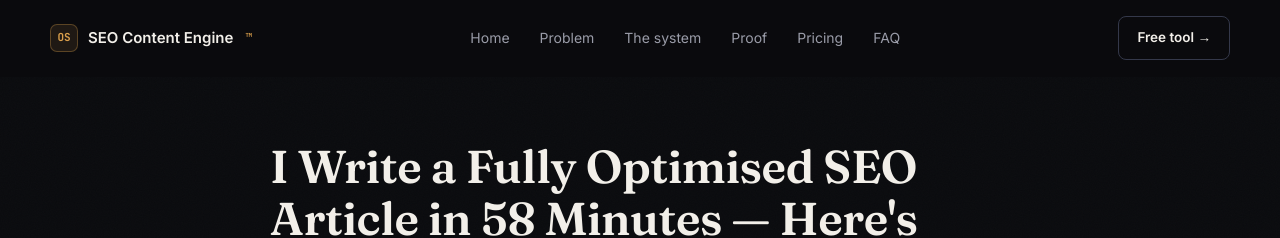
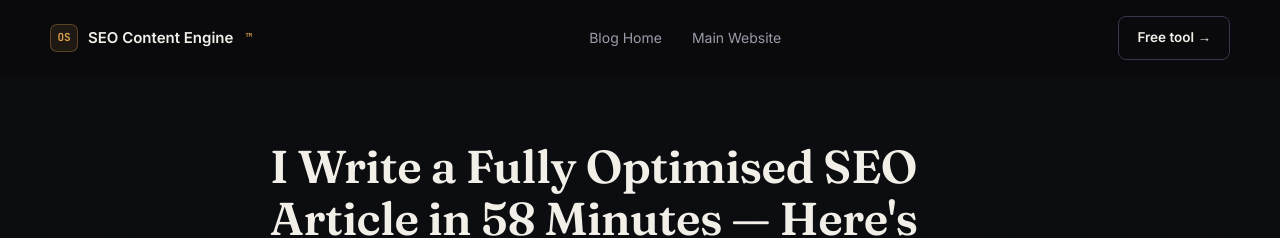
Before and after one commit to ibrabyze/blog-, a Jekyll site: the page built from _posts/2026-06-27-how-i-write-seo-articles-in-58-minutes.md, in a window 1280 px wide. Shown: the top 238 px of the page. Built offline with Jekyll 4.4.1, drawn with Linux system fonts in a browser that asks for light colours.

Commit message:
Update post.html

```diff
--- a/_layouts/post.html
+++ b/_layouts/post.html
@@ -464,21 +464,20 @@ footer{border-top:1px solid var(--border);padding:48px 0 32px}
 </head>
 <body>
 
+<!-- Upgraded Editorial Navigation Bar -->
 <nav class="nav" id="nav">
   <div class="nav-inner">
-    <a href="https://www.ibrahimshuaib.com" class="brand">
+    <a href="https://www.ibrahimshuaib.com/" class="brand">
       <span class="brand-mark">OS</span>
       SEO Content Engine<span class="font-mono" style="font-size:11px;color:var(--brass);margin-left:2px">™</span>
     </a>
-   <div class="nav-links">
-      <a href="https://www.ibrahimshuaib.com/" class="nav-link">Home</a>
-      <a href="https://www.ibrahimshuaib.com/#problem" class="nav-link">Problem</a>
-      <a href="https://www.ibrahimshuaib.com/#system" class="nav-link">The system</a>
-      <a href="https://www.ibrahimshuaib.com/#proof" class="nav-link">Proof</a>
-      <a href="https://www.ibrahimshuaib.com/#pricing" class="nav-link">Pricing</a>
-      <a href="https://www.ibrahimshuaib.com/#faq" class="nav-link">FAQ</a>
+
+    <div class="nav-links">
+      <a href="https://blog.ibrahimshuaib.com/" class="nav-link">Blog Home</a>
+      <a href="https://www.ibrahimshuaib.com/" class="nav-link">Main Website</a>
     </div>
-   <div class="nav-cta">
+
+    <div class="nav-cta">
       <a href="https://tool.ibrahimshuaib.com" class="btn btn-ghost" target="_blank" rel="noopener">Free tool →</a>
     </div>
   </div>
```
